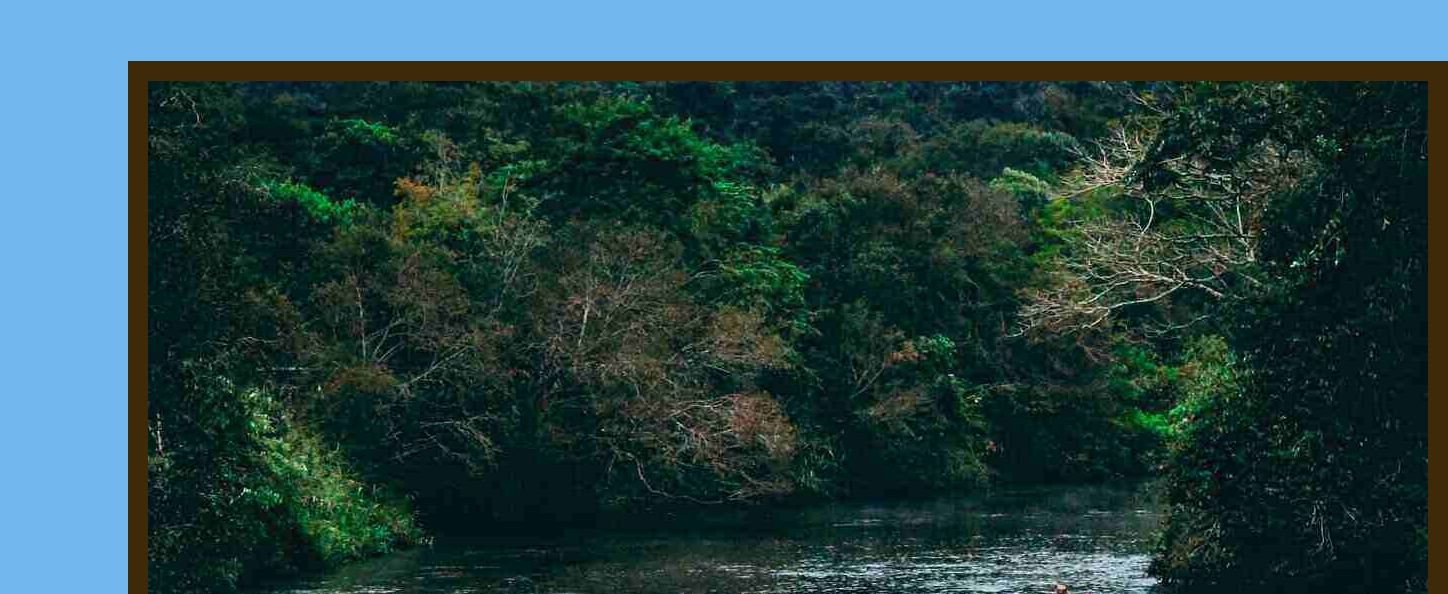
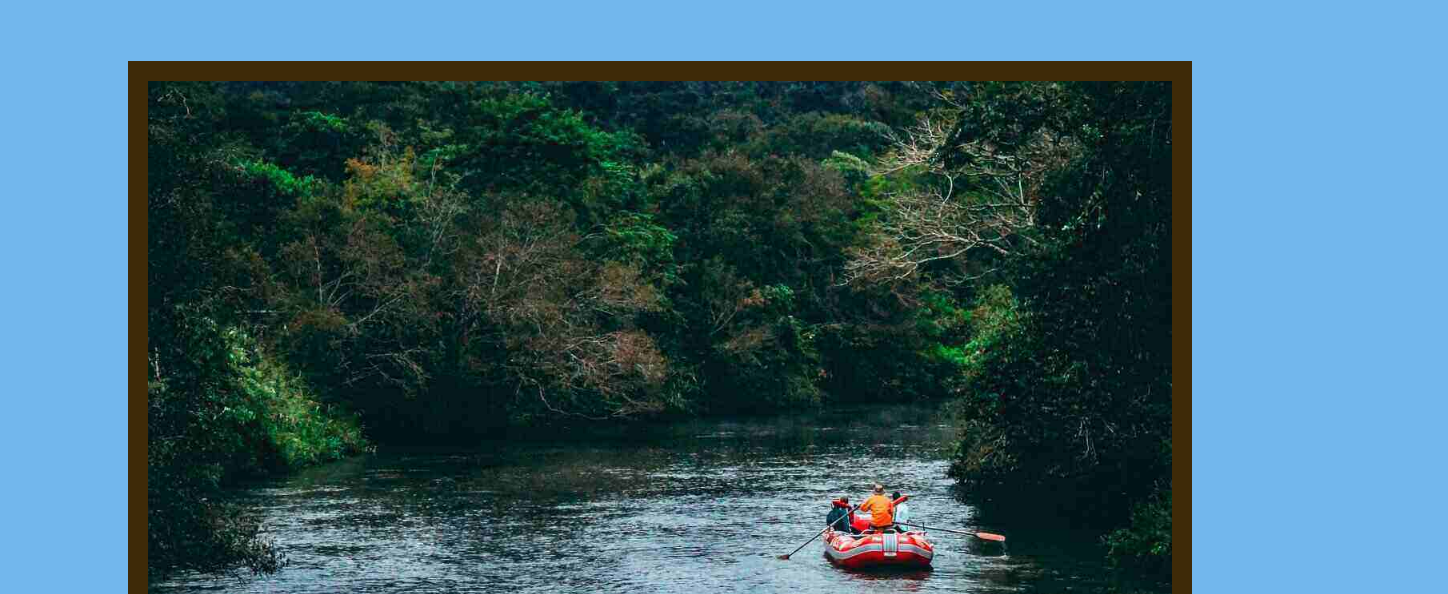
Before and after one commit to dylanstephenson/wdd130, a plain HTML site: page wwr/faq-page.html in a window 1280 px wide. Shown: the part 206-800 px from the top of the page, 1448 px wide, since content can reach past the window. Drawn offline with Linux system fonts and the light colour scheme; a web font is replaced by a local one.

Commit message:
adjusted vw

```diff
--- a/wwr/styles/styles.css
+++ b/wwr/styles/styles.css
@@ -228,7 +228,7 @@ footer a:hover {
 }
 #faq-hero img {
     border: 20px solid rgba(61, 39, 3, 0.976);
-    grid-column: 2/10;
+    width: 80vw;
 }
 .faq-box {
     display: grid;
```
